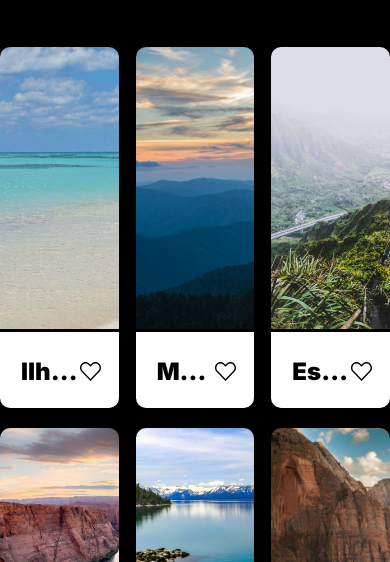
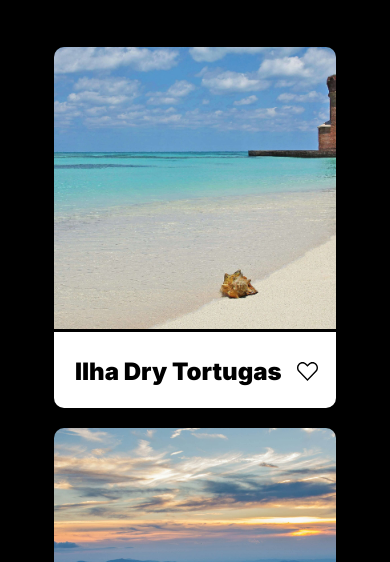
Before and after one commit to DrumondPedro/web_project_around, a plain HTML site: page index.html in a window 390 px wide. Shown: the part 282-844 px from the top of the page. Drawn offline with Linux system fonts and the light colour scheme.

Commit message:
refactor: change gallery cards display

```diff
--- a/blocks/gallery.css
+++ b/blocks/gallery.css
@@ -6,8 +6,9 @@
 
 .gallery__cards {
   list-style: none;
-  display: grid;
-  grid-template-columns: repeat(3, 1fr);
+  display: flex;
+  flex-wrap: wrap;
+  justify-content: center;
   gap: 20px 17px;
 }
 
@@ -52,3 +53,9 @@
   cursor: pointer;
   opacity: 50%;
 }
+
+@media screen and (max-width: 1060px) {
+  .gallery__cards {
+    grid-template-columns: repeat(2, 1fr);
+  }
+}
```
